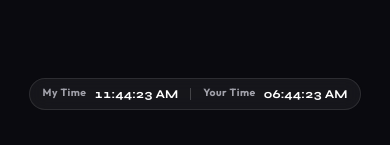
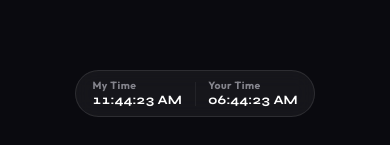
Before and after one commit to mkashif1000/KashifPortfolio, a React (Vite) app: page / in a window 390 px wide. Shown: the part 130-275 px from the top of the page. Built offline with nearby package versions, Linux system fonts and the light colour scheme; no server answers; the database is empty.

Commit message:
Optimize TimeDisplay for mobile screens with stacked layout

```diff
--- a/src/components/common/TimeDisplay.css
+++ b/src/components/common/TimeDisplay.css
@@ -50,15 +50,29 @@
 /* Responsive adjustments */
 @media (max-width: 480px) {
     .time-pill {
-        padding: 0.4rem 0.8rem;
-        gap: 0.75rem;
+        padding: 0.6rem 1rem;
+        gap: 0.8rem;
+    }
+
+    .time-group {
+        flex-direction: column;
+        align-items: flex-start;
+        gap: 0.15rem;
     }
 
     .time-label {
         font-size: 0.65rem;
+        opacity: 0.8;
+        line-height: 1;
     }
 
     .time-value {
-        font-size: 0.75rem;
+        font-size: 0.8rem;
+        line-height: 1;
+    }
+
+    .time-divider {
+        height: 24px;
+        opacity: 0.3;
     }
 }
```
